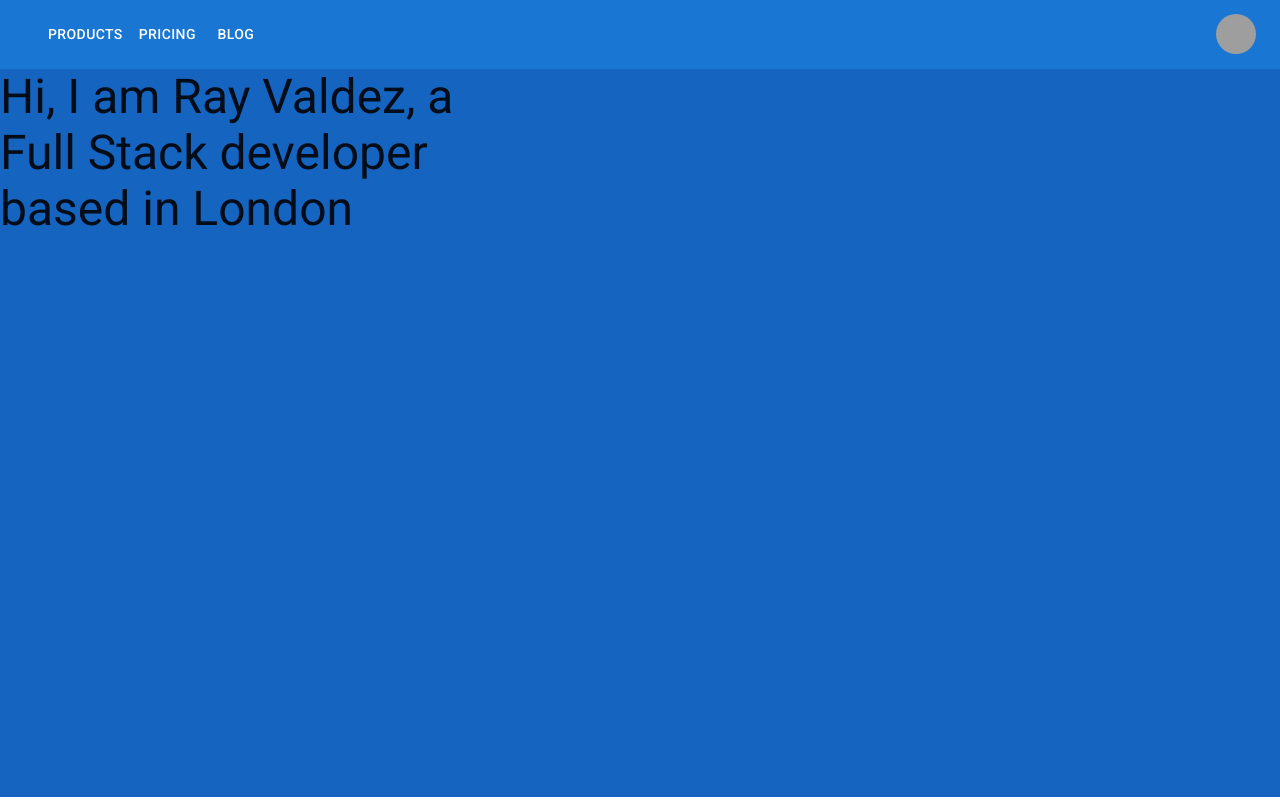
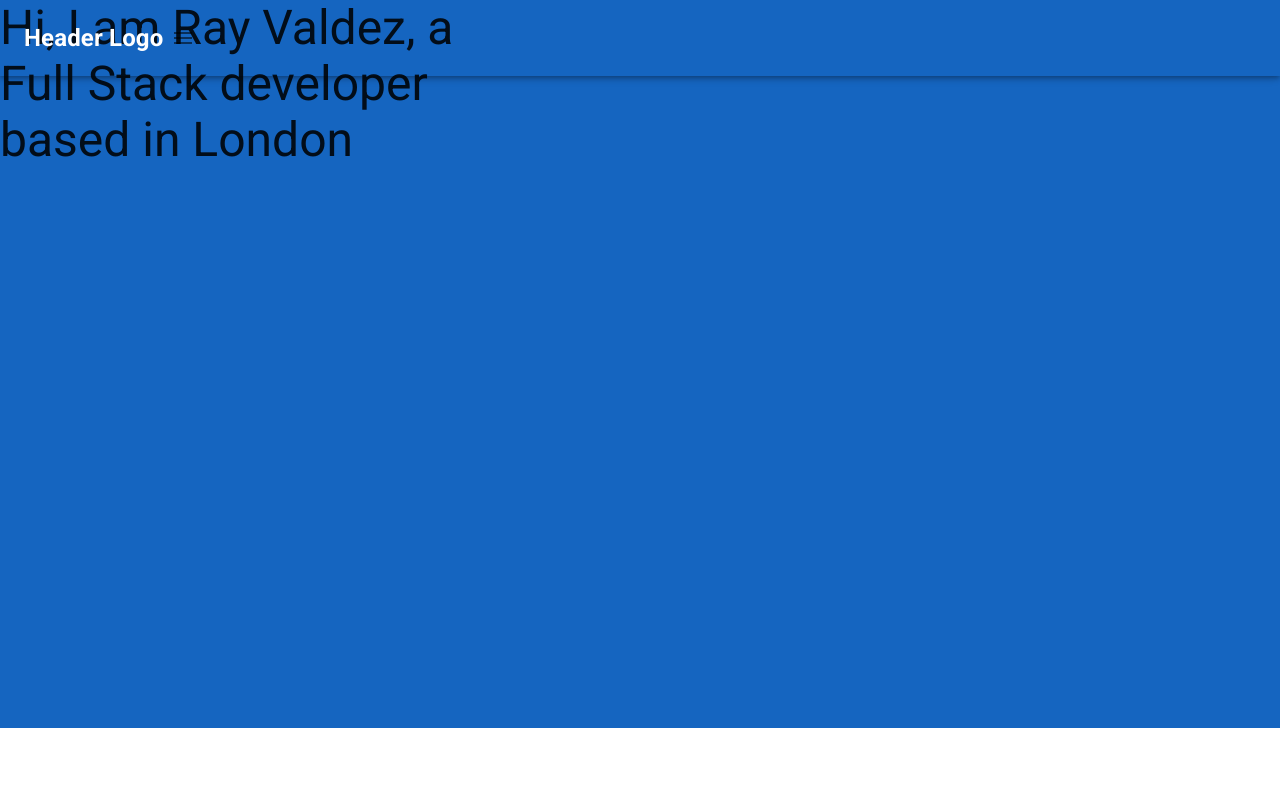
Before and after one commit to rayvaldez/itsallrayv, a React (Create React App) app: page / in a window 1280 px wide. Built offline with nearby package versions, Linux system fonts and the light colour scheme; grey boxes are pictures that could not be loaded.

Commit message:
Import Header component to App.js

```diff
--- a/src/App.js
+++ b/src/App.js
@@ -1,10 +1,10 @@
 import Landing from './components/Landing';
-import ResponsiveAppBar from './components/ResponsiveAppBar';
+import Header from './components/Header';
 
 function App() {
   return (
     <div className="App">
-      <ResponsiveAppBar />
+      <Header />
       <Landing />
     </div>
   );
```
